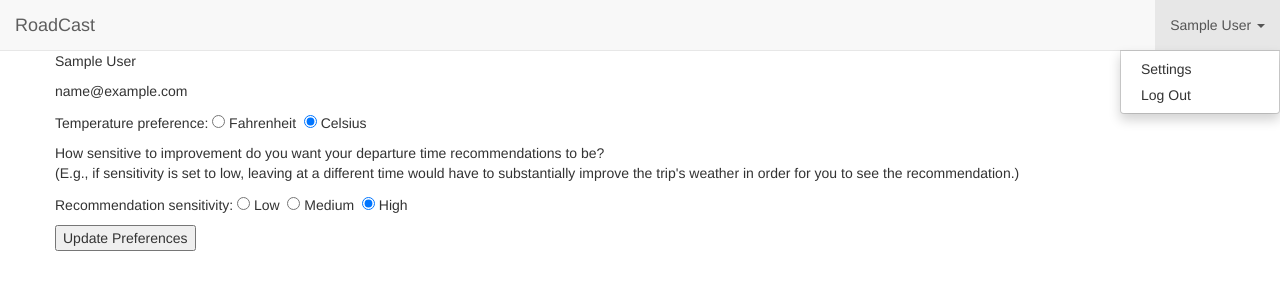
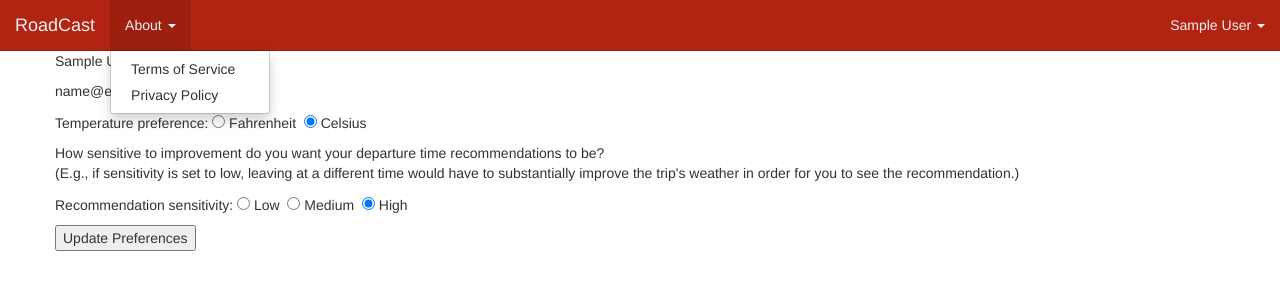
Before and after one commit to rayramsay/roadcast, a Flask app: page /settings in a window 1280 px wide, after a click on "About". Shown: the top 300 px of the page. Run offline with Flask 2, Linux system fonts and the light colour scheme; the visitor is signed in with stand-in values (Sample User, id 1); tables that the repository leaves empty hold one stand-in row (values such as "Sample post"); some libraries are stand-ins or nearby versions.

Commit message:
Navbar and mainpage beautification.

```diff
--- /dev/null
+++ b/static/css/navbar.css
@@ -0,0 +1,69 @@
+.navbar-default {
+  background-color: #b22412;
+  border-color: #9c1f10;
+}
+.navbar-default .navbar-brand {
+  color: #f0f0f0;
+}
+.navbar-default .navbar-brand:hover,
+.navbar-default .navbar-brand:focus {
+  color: #f0f0f0;
+}
+.navbar-default .navbar-text {
+  color: #f0f0f0;
+}
+.navbar-default .navbar-nav > li > a {
+  color: #f0f0f0;
+}
+.navbar-default .navbar-nav > li > a:hover,
+.navbar-default .navbar-nav > li > a:focus {
+  color: #f0f0f0;
+}
+.navbar-default .navbar-nav > .active > a,
+.navbar-default .navbar-nav > .active > a:hover,
+.navbar-default .navbar-nav > .active > a:focus {
+  color: #f0f0f0;
+  background-color: #9c1f10;
+}
+.navbar-default .navbar-nav > .open > a,
+.navbar-default .navbar-nav > .open > a:hover,
+.navbar-default .navbar-nav > .open > a:focus {
+  color: #f0f0f0;
+  background-color: #9c1f10;
+}
+.navbar-default .navbar-toggle {
+  border-color: #9c1f10;
+}
+.navbar-default .navbar-toggle:hover,
+.navbar-default .navbar-toggle:focus {
+  background-color: #9c1f10;
+}
+.navbar-default .navbar-toggle .icon-bar {
+  background-color: #f0f0f0;
+}
+.navbar-default .navbar-collapse,
+.navbar-default .navbar-form {
+  border-color: #f0f0f0;
+}
+.navbar-default .navbar-link {
+  color: #f0f0f0;
+}
+.navbar-default .navbar-link:hover {
+  color: #f0f0f0;
+}
+
+@media (max-width: 767px) {
+  .navbar-default .navbar-nav .open .dropdown-menu > li > a {
+    color: #f0f0f0;
+  }
+  .navbar-default .navbar-nav .open .dropdown-menu > li > a:hover,
+  .navbar-default .navbar-nav .open .dropdown-menu > li > a:focus {
+    color: #f0f0f0;
+  }
+  .navbar-default .navbar-nav .open .dropdown-menu > .active > a,
+  .navbar-default .navbar-nav .open .dropdown-menu > .active > a:hover,
+  .navbar-default .navbar-nav .open .dropdown-menu > .active > a:focus {
+    color: #f0f0f0;
+    background-color: #9c1f10;
+  }
+}
--- a/templates/base.html
+++ b/templates/base.html
@@ -10,10 +10,15 @@
 
     <!-- jQuery -->
     <script src="https://code.jquery.com/jquery-3.1.0.min.js" integrity="sha256-cCueBR6CsyA4/9szpPfrX3s49M9vUU5BgtiJj06wt/s=" crossorigin="anonymous"></script>
-    <script src="static/thirdparty/jquery.geocomplete.js"></script>
+
+    {% block jQplugins %}
+    {% endblock %}
 
     <!-- Bootstrap CSS -->
     <link href="https://maxcdn.bootstrapcdn.com/bootstrap/3.3.7/css/bootstrap.min.css" rel="stylesheet" integrity="sha384-BVYiiSIFeK1dGmJRAkycuHAHRg32OmUcww7on3RYdg4Va+PmSTsz/K68vbdEjh4u" crossorigin="anonymous">
+
+    <!-- Bootstrap Overrides -->
+    <link href="static/css/navbar.css" rel="stylesheet">
 
     {% block css %}
     {% endblock %}
@@ -37,6 +42,16 @@
 
         <!-- Collect the nav links, forms, and other content for toggling -->
         <div class="collapse navbar-collapse" id="navbar-collapse">
+          <ul class="nav navbar-nav">
+            <li class="dropdown">
+            <a href="#" class="dropdown-toggle" data-toggle="dropdown" role="button" aria-haspopup="true" aria-expanded="false">About <span class="caret"></span></a>
+              <ul class="dropdown-menu">
+                <li><a href="#">Terms of Service</a></li>
+                <li><a href="#">Privacy Policy</a></li>
+              </ul>
+            </li>
+          </ul>
+
           <ul class="nav navbar-nav navbar-right">
 
             <!-- If user is not logged in, give them the option to log in or register. -->
```
Also changed, not shown: templates/index.html (+34 -8 lines).
